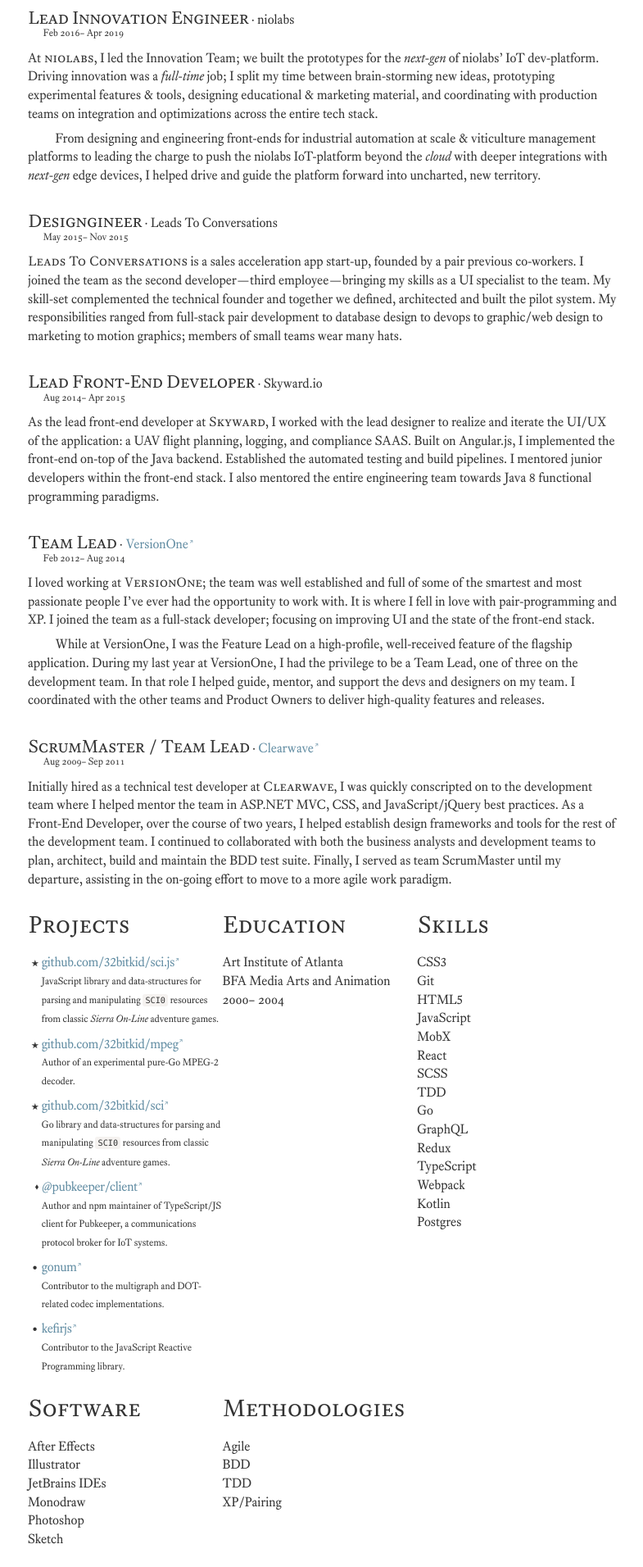
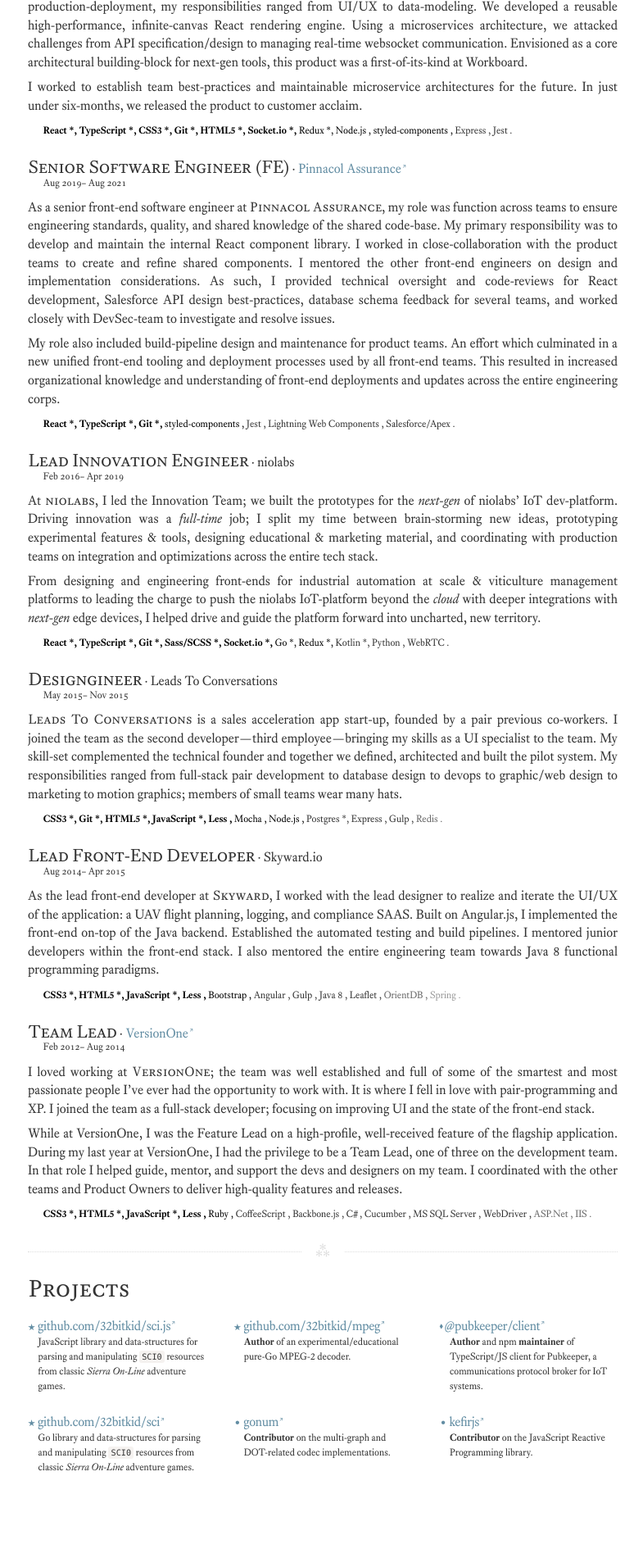
Before and after one commit to 32bitkid/j.holmes.codes, an Astro site: page /resume in a window 1280 px wide. Shown: the part 631-2543 px from the top of the page at 82% size, without its empty margins (246-1031 px from the left). After the commit the page ends 2454 px from the top, so only its background shows below. Built offline with nearby package versions, Linux system fonts and the light colour scheme; Astro itself is replaced by a stand-in of ours.

Commit message:
addressing more conversions and reworking resume

```diff
--- /dev/null
+++ b/src/components/Skills.astro
@@ -0,0 +1,55 @@
+---
+const { tech } = Astro.props;
+const sortedTech = tech.slice().sort((a, b) => {
+  const expDiff = b.experience - a.experience;
+  if (expDiff !== 0) return expDiff;
+
+  const featuredDiff = (b.featured ? 1 : 0) - (a.featured ? 1 : 0);
+  if (featuredDiff) return featuredDiff;
+
+  return a.name.localeCompare(b.name);
+})
+---
+<ul>
+  {sortedTech.map(exp =>
+      <li class:list={{[`exp${exp.experience|0}`]: true, featured: exp.featured }}>
+        {exp.name}
+      </li>
+  )}
+</ul>
+
+<style>
+  ul {
+      font-size: var(--f-small);
+      padding-left: 6ch;
+      text-indent: -3ch;
+  }
+
+  li {
+      display: inline;
+  }
+
+  li:not(:last-of-type)::after {
+      content: ", ";
+  }
+
+  li:last-of-type::after {
+      content: ".";
+  }
+
+  li.featured:not(:last-of-type)::after {
+      content: "*, ";
+  }
+
+  li.featured::after {
+      content: "*";
+  }
+
+  li.exp1 { color: rgb( 60%  60%  60%); }
+  li.exp2 { color: rgb( 40%  40%  40%); }
+  li.exp3 { color: rgb( 20%  20%  20%); }
+  li.exp4 { color: rgb(  0%   0%   0%); }
+  li.exp5 { color: rgb(  0%   0%   0%); font-weight: bold; }
+
+
+</style>
--- a/src/data/resume.yaml
+++ b/src/data/resume.yaml
@@ -2,7 +2,7 @@
 jobTitle: "Developer \u222A Designer"
 location: Denver, CO.
 summary: |
-  I&rsquo;m a *full-stack* developer, with a focus on high-performance front-end
+  I&rsquo;m a *full‑stack* developer, with a focus on high-performance front-end
   engineering and exceptional user-experience design.
 
   I craft compelling, elegant interactions between people and machines.
@@ -119,7 +119,7 @@
   - &React
     name: React
     url:  https://facebook.github.io/react/
-    experience: 5
+    experience: 5.1
     featured: true
   - &Redis
     name: Redis
@@ -152,7 +152,7 @@
   - &TypeScript
     name: TypeScript
     url: https://www.typescriptlang.org/
-    experience: 4
+    experience: 5.1
     featured: true
   - &HTML5
     name: HTML5
@@ -165,7 +165,7 @@
     url: https://www.w3.org/TR/css-2018/
     featured: true
   - &SCSS
-    name: SCSS
+    name: Sass/SCSS
     url:  https://sass-lang.com
     experience: 5
     featured: true
@@ -212,7 +212,7 @@
     name: Salesforce/Apex
     experience: 3
   - &LWC
-    name: LWC
+    name: Lightning Web Components
     experience: 3
   - &styled-components
     name: styled-components
@@ -230,12 +230,17 @@
   - &jest
     name: Jest
     experience: 3
+  - &socketio
+    name: Socket.io
+    experience: 5
+    url: https://socket.io/
+    featured: true
 
 
 workExperience:
   - company: Formant
     url: https://www.formant.io/
-    title: Senior Frontend Engineer/Design
+    title: Senior Frontend/Design Engineer
     from: '2022-04'
     to: '2023-11'
     tech:
@@ -249,10 +254,11 @@
       - *webrtc
       - *Golang
       - *jest
+      - *Git
 
   - company: WorkBoard
     url: https://www.workboard.com/
-    title: Senior Frontend Engineer
+    title: Principal Engineer
     from: '2021-08'
     to: '2022-04'
     tech:
@@ -265,10 +271,25 @@
       - *CSS3
       - *styled-components
       - *jest
+      - *socketio
+      - *Git
+    description: |
+      At <small>Workboard</small>, I led a cross-functional, product-delivery team. We
+      developed a collaborative, real-time communication tool for OKR brain-storming
+      sessions: think Figma for OKRs. From product-inception to production-deployment,
+      my responsibilities ranged from UI/UX to data-modeling. We developed a reusable
+      high-performance, infinite-canvas React rendering engine. Using a microservices
+      architecture, we attacked challenges from API specification/design to managing
+      real-time websocket communication. Envisioned as a core architectural building-block
+      for next-gen tools, this product was a first-of-its-kind at Workboard.
+
+      I worked to establish team best-practices and maintainable microservice
+      architectures for the future. In just under six-months, we released the product to
+      customer acclaim.
 
   - company: Pinnacol Assurance
     url: https://www.pinnacol.com/
-    title: Lead Engineer
+    title: Senior Software Engineer (FE)
     from: '2019-08'
     to: '2021-08'
     tech:
@@ -277,34 +298,43 @@
       - *React
       - *TypeScript
       - *jest
+      - *Git
+      - *styled-components
+    description: |
+      As a senior front-end software engineer at <small>Pinnacol Assurance</small>, my role
+      was function across teams to ensure engineering standards, quality, and shared knowledge
+      of the shared code-base. My primary responsibility was to develop and maintain the internal
+      React component library. I worked in close-collaboration with the product teams to create
+      and refine shared components. I mentored the other front-end engineers on design and
+      implementation considerations. As such, I provided technical oversight and code-reviews
+      for React development, Salesforce API design best-practices, database schema feedback
+      for several teams, and worked closely with DevSec-team to investigate and resolve issues.
+
+      My role also included build-pipeline design and maintenance for product teams.
+      An effort which culminated in a new unified front-end tooling and deployment
+      processes used by all front-end teams. This resulted in increased organizational
+      knowledge and understanding of front-end deployments and updates across the entire
+      engineering corps.
 
   - company: niolabs
     title: Lead Innovation Engineer
     from: '2016-02'
     to: '2019-04'
     tech:
-      - *NodeJs
       - *React
       - *Redux
       - *Python
       - *Golang
       - *Kotlin
       - *TypeScript
-      - *HTML5
-      - *CSS3
       - *SCSS
-      - *tdd
-      - *bdd
-      - *GraphQL
-      - *Webpack
-      - *Brunch
-      - *Mocha
-      - *Sinon
-      - *Chai
+      - *socketio
+      - *webrtc
+      - *Git
     description: |
       At <small>niolabs</small>, I led the Innovation Team; we built the prototypes
       for the *next-gen* of niolabs&#x2019; IoT dev-platform. Driving
-      innovation was a *full-time* job; I split my time between
+      innovation was a *full‑time* job; I split my time between
       brain-storming new ideas, prototyping experimental features & tools,
       designing educational & marketing material, and coordinating with
       production teams on integration and optimizations
@@ -312,7 +342,7 @@
 
       From designing and engineering front-ends for industrial automation
       at scale & viticulture management platforms to leading the charge to
-      push the niolabs IoT-platform beyond the *cloud* with deeper
+      push the niolabs IoT‑platform beyond the *cloud* with deeper
       integrations with *next-gen* edge devices, I helped drive and guide
       the platform forward into uncharted, new territory.
 
@@ -325,28 +355,25 @@
       - *Express
       - *Less
       - *JavaScript
-      - *Knockout
-      - *BaconJs
       - *Postgres
       - *Redis
       - *HTML5
       - *CSS3
-      - *tdd
-      - *bdd
       - *Gulp
       - *Mocha
+      - *Git
     description: |
-      <small>Leads To Conversations</small> is a sales acceleration app start-up, founded by a
-      pair previous co-workers. I joined the team as the second
+      <small>Leads To Conversations</small> is a sales acceleration app start‑up, founded by a
+      pair previous co‑workers. I joined the team as the second
       developer&mdash;third employee&mdash;bringing my skills as a UI specialist
-      to the team. My skill-set complemented the technical founder and
+      to the team. My skill‑set complemented the technical founder and
       together we defined, architected and built the pilot system. My
-      responsibilities ranged from full-stack pair development to database
+      responsibilities ranged from full‑stack pair development to database
       design to devops to graphic/web design to marketing to motion graphics;
       members of small teams wear many hats.
 
   - company: Skyward.io
-    title:   Lead Front-End Developer
+    title:   Lead Front‑End Developer
     from:    '2014-08'
     to:      '2015-04'
     tech:
@@ -360,15 +387,14 @@
       - *OrientDB
       - *HTML5
       - *CSS3
-      - *tdd
       - *Gulp
     description: |
-      As the lead front-end developer at <small>Skyward</small>, I worked with the lead designer
+      As the lead front‑end developer at <small>Skyward</small>, I worked with the lead designer
       to realize and iterate the UI/UX of the application: a UAV flight
       planning, logging, and compliance SAAS. Built on Angular.js, I implemented
-      the front-end on-top of the Java backend. Established
+      the front‑end on‑top of the Java backend. Established
       the automated testing and build pipelines. I mentored junior developers
-      within the front-end stack. I also mentored the entire engineering team towards
+      within the front‑end stack. I also mentored the entire engineering team towards
       Java 8 functional programming paradigms.
 
   - company: VersionOne
@@ -390,22 +416,22 @@
       - *WebDriver
       - *HTML5
       - *CSS3
-      - *Gulp
-      - *tdd
     description: |
       I loved working at <small>VersionOne</small>; the team was well established and
       full of some of the smartest and most passionate people I&rsquo;ve ever
       had the opportunity to work with. It is where I fell in love with
-      pair-programming and XP. I joined the team as a full-stack developer;
-      focusing on improving UI and the state of the front-end stack.
+      pair‑programming and XP. I joined the team as a full‑stack developer;
+      focusing on improving UI and the state of the front‑end stack.
 
       While at VersionOne, I was the Feature Lead on a
-      high-profile, well-received feature of the flagship application. During my
+      high‑profile, well‑received feature of the flagship application. During my
       last year at VersionOne, I had the privilege to be a Team Lead, one of
       three on the development team. In that role I helped guide, mentor, and
       support the devs and designers on my team. I coordinated with the other
-      teams and Product Owners to deliver high-quality features and releases.
+      teams and Product Owners to deliver high‑quality features and releases.
 
+
+olderWorkExperience:
   - company: Clearwave
     url:     http://www.clearwaveinc.com/
     title:   ScrumMaster / Team Lead
@@ -425,16 +451,14 @@
     description: |
       Initially hired as a technical test developer at <small>Clearwave</small>,
       I was quickly conscripted on to the development team where I helped mentor the team in
-      ASP.NET MVC, CSS, and JavaScript/jQuery best practices. As a Front-End
+      ASP.NET MVC, CSS, and JavaScript/jQuery best practices. As a Front‑End
       Developer, over the course of two years, I helped establish
       design frameworks and tools for the rest of the development team. I
       continued to collaborated with both the business analysts and development
       teams to plan, architect, build and maintain the BDD test suite. Finally,
       I served as team ScrumMaster until my departure, assisting in the
-      on-going effort to move to a more agile work paradigm.
+      on‑going effort to move to a more agile work paradigm.
 
-
-olderWorkExperience:
   - company: Bluechip Athletic Solutions
     url:     http://www.bas-llc.net/
     title:   ActionScript Consultant
@@ -447,8 +471,8 @@
     description: |
       The work I did while consulting for BAS was some of the *most interesting*
       work I&rsquo;ve gotten to do professionally. They needed a library of reusable
-      custom UI-framework components, the most ambitious was a custom
-      mobile/desktop ready real-time 3D panoramic viewer compoment in Flash/AS3.
+      custom UI‑framework components, the most ambitious was a custom
+      mobile/desktop ready real‑time 3D panoramic viewer component in Flash/AS3.
       I had to dust off several math textbooks from college and refresh my
       working memory of vector and matrix math. However, it was great fun to
       implement a 3D renderer from almost first principals. A lot more work went
@@ -467,7 +491,7 @@
       - *Flex
     description: |
       FourSpots was an ambitious self-service advertising platform and
-      market-place start-up, where I helped implement front-end design and hack
+      market-place start‑up, where I helped implement front‑end design and hack
       together back-end. I created API interfaces for custom video editing and
       rendering services on top of FFMPEG and Avisynth, as well as custom
       SWF packing for advertisment distribution.
@@ -480,16 +504,20 @@
     to:           '2014-08'
     notes: |
       I had a *ton* of fun mentoring at the CoderDojo. The effort was
-      spearheaded by a fellow co-worker. Having buy&#x2011;in/support from our
+      spearheaded by a fellow co‑worker. Having buy&#x2011;in/support from our
       employer, we had access to both hardware and facilities to build our curriculum.
-      With a half-dozen volunteer mentors and teachers, we had classes and
-      self-directed sessions for dozens of children between the ages of 10 and
+      With a half‑dozen volunteer mentors and teachers, we had classes and
+      self‑directed sessions for dozens of children between the ages of 10 and
       17. The environment could be chaotic and challenging, but the reward was
       helping expose the next generation to fundamentals of technology and
       programming.
+  - organization: ITT Technical Institute
+    title:        Adjunct Instructor
+    from:         '2006'
+    to:           '2010'
 
 education:
-  - name:   Art Institute of Atlanta
+  - name:     Art Institute of Atlanta
     location: Atlanta, GA
     program:  BFA Media Arts and Animation
     from:     '2000-07'
@@ -501,7 +529,13 @@
       And the 3D Modeling and Animation classes were my first exposure to the
       confluence art and mathematics. During my senior year, I was the teaching
       assistant for most of the 3D Modeling and Animation classes; my first
-      foray into teaching and education.i
+      foray into teaching and education.
+  - name:     Macomb Community College
+    location: Warren, MI
+    program:  Software Engineering
+    from:     '1997'
+    to:       '2000'
+    hidden:    true
 
 software:
   - &Sketch
@@ -529,42 +563,42 @@
     role: author
     tech:
       - *TypeScript
-    description: JavaScript library and data-structures for parsing and manipulating `SCI0` resources from classic *Sierra On-Line* adventure games.
+    description: "JavaScript library and data‑structures for parsing and manipulating `SCI0` resources from classic *Sierra On\u2011Line* adventure games."
 
   - name: github.com/32bitkid/mpeg
     link: https://github.com/32bitkid/mpeg
     role: author
     tech:
       - *Golang
-    description: Author of an experimental pure-Go MPEG-2 decoder.
+    description: "**Author** of an experimental/educational pure\u2011Go MPEG\u20112 decoder."
+
+  - name: "@pubkeeper/client"
+    link: https://www.npmjs.com/package/@pubkeeper/client
+    role: maintainer
+    tech:
+      - *TypeScript
+    description: "**Author** and npm **maintainer** of TypeScript/JS client for Pubkeeper, a communications protocol broker for IoT systems."
 
   - name: github.com/32bitkid/sci
     link: https://github.com/32bitkid/sci
     role: author
     tech:
       - *Golang
-    description: Go library and data-structures for parsing and manipulating `SCI0` resources from classic *Sierra On-Line* adventure games.
-
-  - name: "@pubkeeper/client"
-    link: https://www.npmjs.com/package/@pubkeeper/client
-    role: maintainer
-    tech:
-      - *TypeScript
-    description: Author and npm maintainer of TypeScript/JS client for Pubkeeper, a communications protocol broker for IoT systems.
+    description: "Go library and data‑structures for parsing and manipulating `SCI0` resources from classic *Sierra On\u2011Line* adventure games."
 
   - name: gonum
     link: https://github.com/gonum/gonum
     role: contributor
     tech:
       - *TypeScript
-    description: Contributor to the multigraph and DOT-related codec implementations.
+    description: "**Contributor** on the multi\u2011graph and DOT-related codec implementations."
 
   - name: kefirjs
     link: https://github.com/kefirjs/kefir
     role: contributor
     tech:
       - *TypeScript
-    description: Contributor to the JavaScript Reactive Programming library.
+    description: "**Contributor** on the JavaScript Reactive Programming library."
 
 methodologies:
   - Agile
--- a/src/pages/resume/index.astro
+++ b/src/pages/resume/index.astro
@@ -1,9 +1,10 @@
 ---
 import Header from "@components/Header.astro";
+import Date from "@components/Date.astro";
+import Skills from "@components/Skills.astro"
 import { marked } from 'marked';
 import "@styles/core.css";
 import resume from "../../data/resume.yaml";
-import Date from "../../components/Date.astro";
 
 const md = (frag) => frag ? marked.parse(frag) : "";
 ---
@@ -33,11 +34,14 @@
         </ul>
     </header>
     <section id="summary" set:html={md(resume.summary)}  />
+    <hr />
     <main>
         <section id="work-experience">
             <h2>Experience</h2>
             <ol>
-                {resume.workExperience.map(job =>
+                {resume.workExperience
+                  .filter(project => !project.hidden)
+                  .map(job =>
                       <li >
                           <div>
                               <span class="title">{job.title}</span>
@@ -52,33 +56,34 @@
                               <Date date={job.from} day={false} />&ndash;{job.to ? <Date date={job.to} day={false} /> : <em>present</em>}
                           </div>
                           <div class="description" set:html={md(job.description)} />
+                          <Skills tech={job.tech} />
                       </li>
                   )}
             </ol>
         </section>
     </main>
-    <aside>
+    <hr />
     <section id="projects">
         <h2>Projects</h2>
         <ol>
             {resume.projects
+              .filter(project => !project.hidden)
               .map(project =>
                 <li class:list={[project.role]}>
-                        <details open>
-                            <summary>
                     <a href={project.link} class:list={["title"]}>{project.name}</a>
-                            </summary>
                     <Fragment set:html={md(project.description)} />
-                        </details>
                 </li>
               )}
         </ol>
     </section>
-
+    <!--
+    <hr/>
     <section id="education">
         <h2>Education</h2>
         <ol>
-                {resume.education.map(edu =>
+            {resume.education
+              .filter(edu => !edu.hidden)
+              .map(edu =>
                   <li >
                       <div><span class="title">{edu.name}</span></div>
                       <div><span class="program">{edu.program}</span></div>
@@ -128,22 +133,33 @@
               )}
         </ol>
     </section>
-    </aside>
+    -->
 </body>
 </html>
 
 <style>
-    #intro, #summary, #work-experience {
+    :global(p) {
+        text-align: justify;
+    }
+
+    #intro, #summary, #work-experience, #projects, #education {
         max-width: var(--max-content);
         margin-inline: auto;
         padding-inline: 1.5ch;
     }
 
+    hr {
+        max-width: var(--max-content);
+        margin-inline: auto;
+        margin-block: calc(var(--line-height) * 1.5);
+    }
+
     header {
+        box-sizing: border-box;
         display: grid;
         grid-template-columns: auto 10rem;
         margin-block: var(--line-height);
-        border-bottom: 1px solid #ddd;
+        border-bottom: 1px dotted #ddd;
         padding-bottom: var(--line-height);
     }
 
@@ -162,6 +178,16 @@
         font-size: var(--f-large);
         line-height: calc(var(--line-height) * 1);
         font-feature-settings: "c2sc","smcp";
+    }
+
+    aside h2 {
+        font-size: var(--f-large);
+        line-height: var(--line-height);
+        margin-block-end: 0;
+    }
+
+    h2:not(hgroup h2) {
+        margin-top: 0;
     }
 
     h3 {
@@ -183,44 +209,11 @@
     }
 
     #work-experience li {
-        margin-block-end: calc(var(--line-height) * 1.5)
+        margin-block-end: calc(var(--line-height) * 1);
     }
 
     #work-experience :global(p) {
-        margin-block-end: calc(var(--line-height) * 0.333)
-    }
-
-    #work-experience :global(p:not(:first-of-type)) {
-        text-indent: 4ch;
-    }
-
-    #projects :global(p) {
-        font-size: var(--f-small);
-    }
-
-    #projects details {
-        padding-inline-start: 2ch;
         margin-block-end: calc(var(--line-height) * 0.333);
-    }
-
-    #projects details :global(p:last-child) {
-        margin-bottom: 0;
-    }
-
-    #projects .author summary {
-        list-style: "\2605\0020";
-    }
-
-    #projects .maintainer summary {
-        list-style: "\2B2A\0020";
-    }
-
-    #projects .contributor summary {
-        list-style: "\2022\0020";
-    }
-
-    #projects .title {
-        letter-spacing: -0.02em;
     }
 
     #work-experience .span {
@@ -230,19 +223,55 @@
         margin-bottom: calc(var(--line-height) * 0.333);
     }
 
-    aside {
+    #projects ol {
         display: grid;
-        max-width: var(--max-content);
-        margin-inline: auto;
-        padding-inline: 1.5ch;
-        grid-template-columns: repeat(3, 33%);
+        grid-gap: 0 4ch;
+        grid-template-columns: repeat(3, 1fr);
+        grid-template-rows: auto;
     }
 
-    aside h2 {
-        margin-top: 0;
+    #projects details {
+        margin-block-end: calc(var(--line-height) * 0.333);
     }
 
-    aside section {
-        margin-bottom: var(--line-height);
+    #projects li :global(p) {
+        line-height: 1.5;
+        text-align: left;
+        padding-inline-start: 2ch;
+    }
+
+    #projects details :global(p:last-child) {
+        margin-bottom: 0;
+    }
+
+    #projects :global(p) {
+        font-size: var(--f-small);
+    }
+
+    #projects .author .title::before {
+        content: "\2605\0020";
+    }
+
+    #projects .maintainer .title::before {
+        content: "\2B2A\0020";
+    }
+
+    #projects .contributor .title::before {
+        content: "\2022\0020";
+    }
+
+    #projects .title {
+        letter-spacing: -0.02em;
+        display: block;
+    }
+
+    @media print {
+        :root {
+            font-size: 9pt;
+        }
+
+        #intro, #summary, #work-experience, #projects, #education {
+            max-width: unset;
+        }
     }
 </style>
--- a/src/styles/core.css
+++ b/src/styles/core.css
@@ -14,11 +14,14 @@
 
     color: #333;
     background-color: white;
+    font-family: 'Equity Text B', serif, system-ui;
+    font-feature-settings: "ss01", "ss03", "liga";
+    font-size: 12pt;
+    font-weight: 400;
 }
 
-:root, body {
-    font: 400 12pt / var(--line-height) 'Equity Text B', serif, system-ui;
-    font-feature-settings: "ss01", "ss03", "liga";
+body {
+    line-height: var(--line-height);
 }
 
 h1:not(hgroup > h1),
```
Lines whose indentation alone changed are shown as unchanged.
